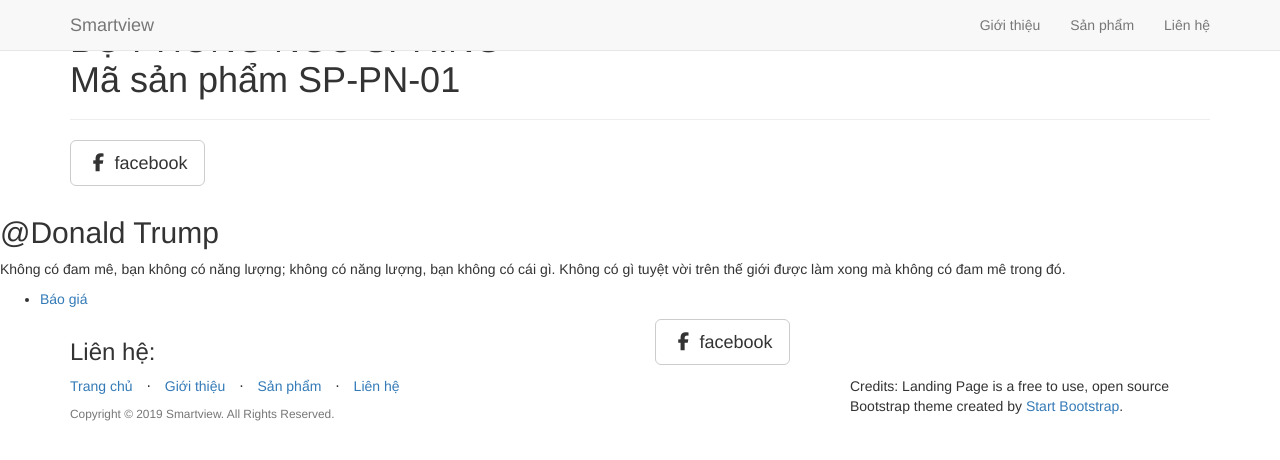
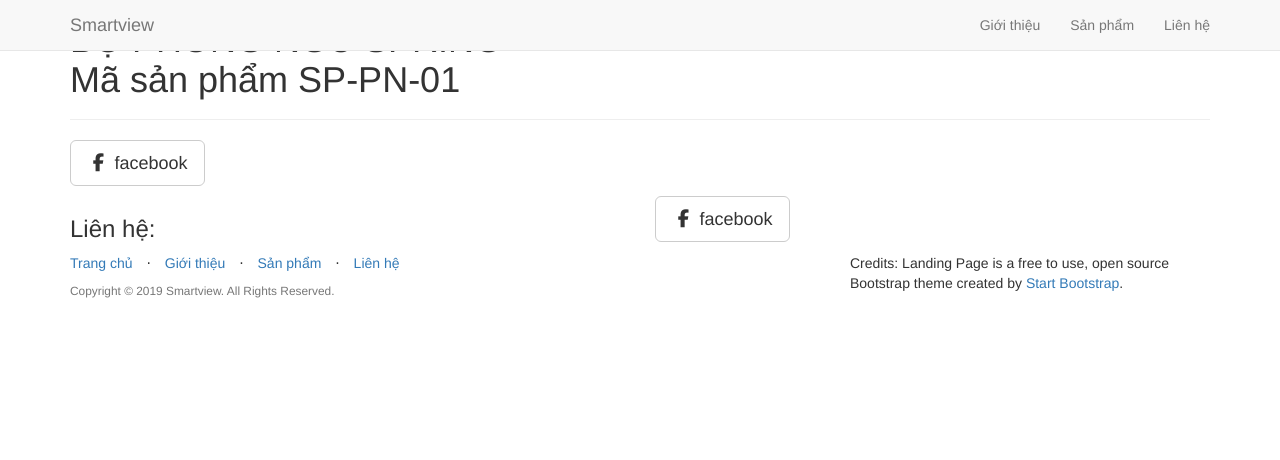
Before and after one commit to haithao/test, a Jekyll site: the page built from _posts/2019-08-15-product-01.markdown, in a window 1280 px wide. Shown: the top 460 px of the page. Built offline with Jekyll 4.4.1, drawn with Linux system fonts in a browser that asks for light colours; nearby versions of some CDN libraries; library files that are not in the unit come from our copies.

Commit message:
Update landing.html

```diff
--- a/_layouts/landing.html
+++ b/_layouts/landing.html
@@ -26,20 +26,20 @@
 		<!-- </div> -->
 	<!-- </section> -->
 
-    {{ content }}
+    <!-- {{ content }} -->
 
 	<!-- Two -->
-	<section id="two">
-		<div class="inner">
-			<header class="major">
-				<h2>@Donald Trump</h2>
-			</header>
-			<p>Không có đam mê, bạn không có năng lượng; không có năng lượng, bạn không có cái gì. Không có gì tuyệt vời trên thế giới được làm xong mà không có đam mê trong đó.</p>
-			<ul class="actions">
-				<li><a href="" class="button next">Báo giá</a></li>
-			</ul>
-		</div>
-	</section>
+	<!-- <section id="two"> -->
+		<!-- <div class="inner"> -->
+			<!-- <header class="major"> -->
+				<!-- <h2>@Donald Trump</h2> -->
+			<!-- </header> -->
+			<!-- <p>Không có đam mê, bạn không có năng lượng; không có năng lượng, bạn không có cái gì. Không có gì tuyệt vời trên thế giới được làm xong mà không có đam mê trong đó.</p> -->
+			<!-- <ul class="actions"> -->
+				<!-- <li><a href="" class="button next">Báo giá</a></li> -->
+			<!-- </ul> -->
+		<!-- </div> -->
+	<!-- </section> -->
 
 	{% include contact.html %}
 	{% include footer.html %}
```
